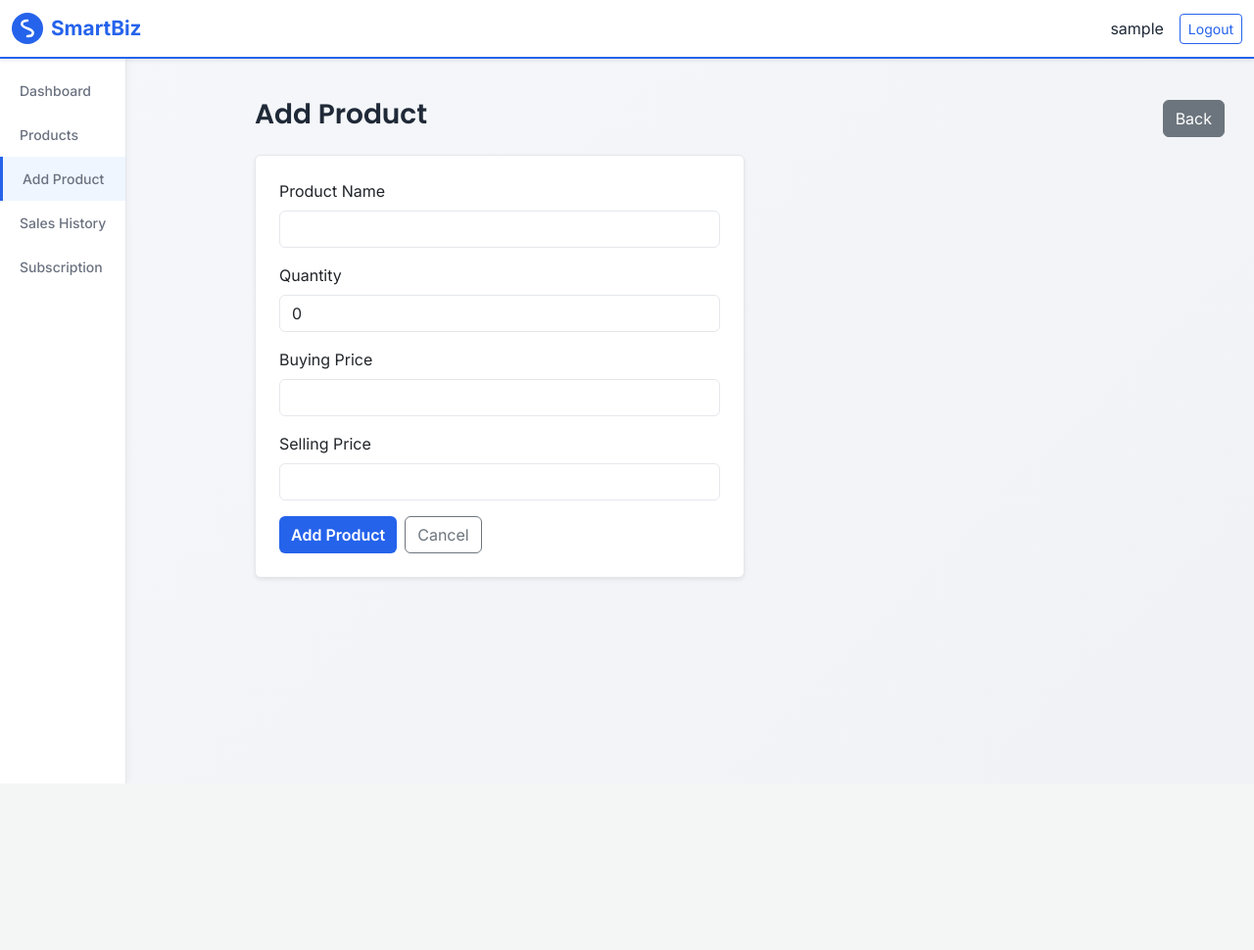
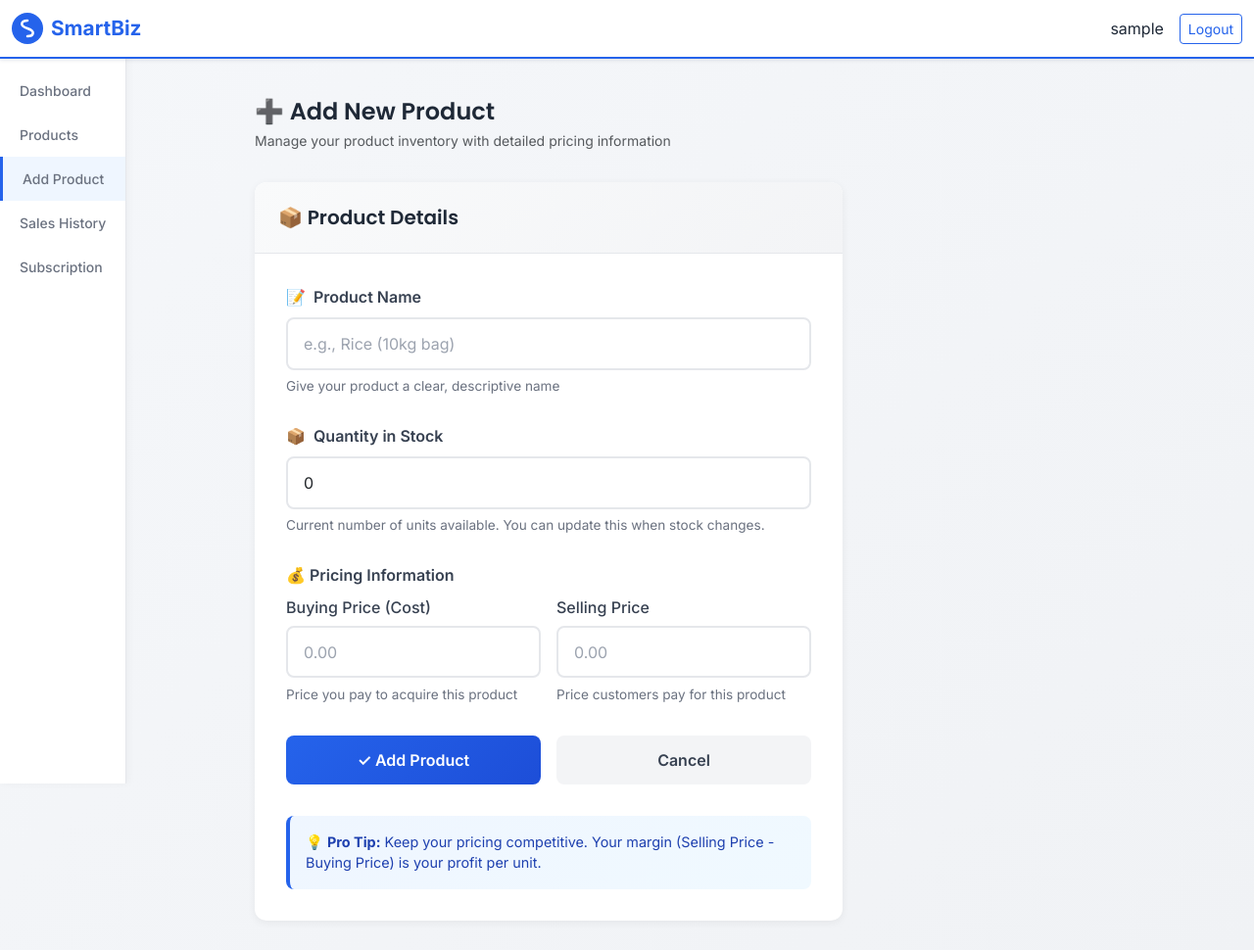
Before and after one commit to mathncode-sid/smart-biz, a Django app: page /products/new/ in a window 1280 px wide. Shown: the whole page at 98% size. Before the commit the page ends 800 px from the top, so only its background shows below. Run offline with Django 5.2, Linux system fonts and the light colour scheme; the visitor is signed in with stand-in values (Sample User, id 1); data that the repository does not hold is empty.

Commit message:
Revamp product form with enhanced styling, animations, and improved user interface elements for better user experience

```diff
--- a/smartbiz/templates/core/product_form.html
+++ b/smartbiz/templates/core/product_form.html
@@ -1,39 +1,248 @@
 {% extends "core/base.html" %}
 {% block content %}
 
-<div class="d-flex justify-content-between align-items-center mb-3">
-    <h3 class="fw-semibold">{% if product %}Edit Product{% else %}Add Product{% endif %}</h3>
-    <a href="{% url 'product_list' %}" class="btn btn-secondary">Back</a>
+<style>
+    @keyframes slideInUp {
+        from {
+            opacity: 0;
+            transform: translateY(20px);
+        }
+        to {
+            opacity: 1;
+            transform: translateY(0);
+        }
+    }
+
+    .page-header {
+        animation: slideInUp 0.6s ease-out;
+        margin-bottom: 2rem;
+    }
+
+    .page-header h3 {
+        font-size: 1.5rem;
+        font-weight: 700;
+    }
+
+    .form-card {
+        animation: slideInUp 0.6s ease-out 0.1s;
+        animation-fill-mode: both;
+        border-radius: 12px;
+        box-shadow: 0 2px 8px rgba(0, 0, 0, 0.06);
+        border: none !important;
+        max-width: 600px;
+    }
+
+    .form-card .card-header {
+        background: linear-gradient(135deg, #f9fafb 0%, #f3f4f6 100%);
+        border-bottom: 1px solid #e5e7eb;
+        border-radius: 12px 12px 0 0;
+        padding: 1.5rem;
+    }
+
+    .form-card .card-header h5 {
+        font-weight: 600;
+        color: #1f2937;
+        margin: 0;
+    }
+
+    .form-card .card-body {
+        padding: 2rem;
+    }
+
+    .form-group {
+        animation: slideInUp 0.6s ease-out;
+        animation-fill-mode: both;
+        margin-bottom: 1.75rem;
+    }
+
+    .form-group:nth-child(1) { animation-delay: 0.15s; }
+    .form-group:nth-child(2) { animation-delay: 0.2s; }
+    .form-group:nth-child(3) { animation-delay: 0.25s; }
+    .form-group:nth-child(4) { animation-delay: 0.3s; }
+    .form-group:nth-child(5) { animation-delay: 0.35s; }
+
+    .form-label {
+        font-weight: 600;
+        color: #374151;
+        margin-bottom: 0.6rem;
+        display: flex;
+        align-items: center;
+        gap: 0.5rem;
+    }
+
+    .form-control {
+        border-radius: 8px;
+        border: 2px solid #e5e7eb;
+        padding: 0.8rem 1rem;
+        font-size: 1rem;
+        transition: all 0.3s ease;
+    }
+
+    .form-control:focus {
+        border-color: #2563EB;
+        box-shadow: 0 0 0 3px rgba(37, 99, 235, 0.1);
+        outline: none;
+    }
+
+    .form-control::placeholder {
+        color: #9ca3af;
+    }
+
+    .form-help {
+        font-size: 0.85rem;
+        color: #6b7280;
+        margin-top: 0.4rem;
+    }
+
+    .form-help strong {
+        color: #374151;
+    }
+
+    .button-group {
+        animation: slideInUp 0.6s ease-out 0.4s;
+        animation-fill-mode: both;
+        display: flex;
+        gap: 1rem;
+        margin-top: 2rem;
+    }
+
+    .btn-action {
+        padding: 0.8rem 1.5rem;
+        font-weight: 600;
+        border-radius: 8px;
+        border: none;
+        cursor: pointer;
+        transition: all 0.3s ease;
+        font-size: 1rem;
+    }
+
+    .btn-submit {
+        background: linear-gradient(135deg, #2563EB 0%, #1d4ed8 100%);
+        color: white;
+        flex: 1;
+    }
+
+    .btn-submit:hover {
+        transform: translateY(-2px);
+        box-shadow: 0 8px 20px rgba(37, 99, 235, 0.3);
+    }
+
+    .btn-cancel {
+        background: #f3f4f6;
+        color: #374151;
+        flex: 1;
+        text-decoration: none;
+        display: flex;
+        align-items: center;
+        justify-content: center;
+    }
+
+    .btn-cancel:hover {
+        background: #e5e7eb;
+    }
+
+    .info-box {
+        animation: slideInUp 0.6s ease-out 0.35s;
+        animation-fill-mode: both;
+        background: linear-gradient(135deg, #eff6ff 0%, #f0f9ff 100%);
+        border-left: 4px solid #2563EB;
+        padding: 1rem;
+        border-radius: 8px;
+        margin-top: 2rem;
+        font-size: 0.9rem;
+        color: #1e40af;
+    }
+
+    .price-inputs {
+        display: grid;
+        grid-template-columns: 1fr 1fr;
+        gap: 1rem;
+    }
+
+    @media (max-width: 768px) {
+        .form-card {
+            max-width: 100%;
+        }
+
+        .price-inputs {
+            grid-template-columns: 1fr;
+        }
+
+        .button-group {
+            flex-direction: column;
+        }
+
+        .btn-action {
+            width: 100%;
+        }
+    }
+</style>
+
+<div class="page-header">
+    <h3 class="fw-semibold mb-1">
+        {% if product %}
+            ✏️ Edit Product
+        {% else %}
+            ➕ Add New Product
+        {% endif %}
+    </h3>
+    <p class="text-muted small">Manage your product inventory with detailed pricing information</p>
 </div>
 
-<div class="card shadow-sm border-0" style="max-width: 500px;">
-    <div class="card-body p-4">
+<div class="form-card card">
+    <div class="card-header">
+        <h5>📦 Product Details</h5>
+    </div>
+
+    <div class="card-body">
         <form method="POST">
             {% csrf_token %}
 
-            <div class="mb-3">
-                <label class="form-label">Product Name</label>
-                <input type="text" name="name" class="form-control" value="{% if product %}{{ product.name }}{% endif %}" required>
+            <div class="form-group">
+                <label class="form-label">
+                    <span>📝</span> Product Name
+                </label>
+                <input type="text" name="name" class="form-control" value="{% if product %}{{ product.name }}{% endif %}" placeholder="e.g., Rice (10kg bag)" required>
+                <div class="form-help">Give your product a clear, descriptive name</div>
             </div>
 
-            <div class="mb-3">
-                <label class="form-label">Quantity</label>
-                <input type="number" name="quantity" class="form-control" min="0" value="{% if product %}{{ product.quantity }}{% else %}0{% endif %}">
+            <div class="form-group">
+                <label class="form-label">
+                    <span>📦</span> Quantity in Stock
+                </label>
+                <input type="number" name="quantity" class="form-control" min="0" value="{% if product %}{{ product.quantity }}{% else %}0{% endif %}" placeholder="e.g., 50" required>
+                <div class="form-help">Current number of units available. You can update this when stock changes.</div>
             </div>
 
-            <div class="mb-3">
-                <label class="form-label">Buying Price</label>
-                <input type="number" name="buying_price" class="form-control" step="0.01" value="{% if product %}{{ product.buying_price }}{% endif %}" required>
+            <div class="form-group">
+                <label class="form-label">💰 Pricing Information</label>
+                <div class="price-inputs">
+                    <div>
+                        <label class="form-label" style="font-weight: 500; margin-bottom: 0.4rem;">
+                            Buying Price (Cost)
+                        </label>
+                        <input type="number" name="buying_price" class="form-control" step="0.01" value="{% if product %}{{ product.buying_price }}{% endif %}" placeholder="0.00" required>
+                        <div class="form-help">Price you pay to acquire this product</div>
+                    </div>
+                    <div>
+                        <label class="form-label" style="font-weight: 500; margin-bottom: 0.4rem;">
+                            Selling Price
+                        </label>
+                        <input type="number" name="selling_price" class="form-control" step="0.01" value="{% if product %}{{ product.selling_price }}{% endif %}" placeholder="0.00" required>
+                        <div class="form-help">Price customers pay for this product</div>
+                    </div>
+                </div>
             </div>
 
-            <div class="mb-3">
-                <label class="form-label">Selling Price</label>
-                <input type="number" name="selling_price" class="form-control" step="0.01" value="{% if product %}{{ product.selling_price }}{% endif %}" required>
+            <div class="button-group">
+                <button type="submit" class="btn-action btn-submit">
+                    {% if product %}✓ Update Product{% else %}✓ Add Product{% endif %}
+                </button>
+                <a href="{% url 'product_list' %}" class="btn-action btn-cancel">Cancel</a>
             </div>
 
-            <div class="d-flex gap-2">
-                <button type="submit" class="btn btn-primary">{% if product %}Update Product{% else %}Add Product{% endif %}</button>
-                <a href="{% url 'product_list' %}" class="btn btn-outline-secondary">Cancel</a>
+            <div class="info-box">
+                💡 <strong>Pro Tip:</strong> Keep your pricing competitive. Your margin (Selling Price - Buying Price) is your profit per unit.
             </div>
         </form>
     </div>
```
